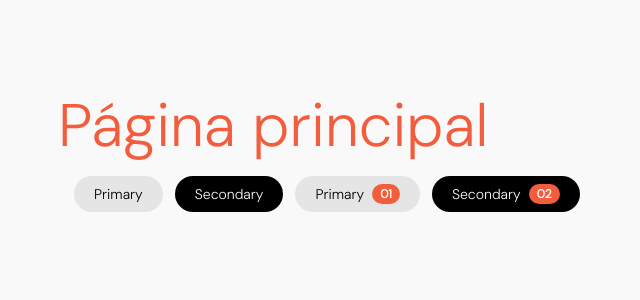
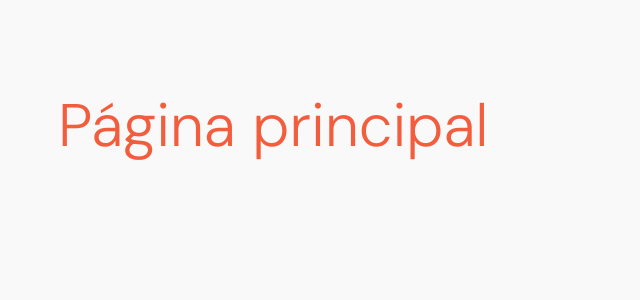
Before and after one commit to mauriciogc/next.js-15.3-1, a Next.js app: page / in a window 1280 px wide. Shown: the top 300 px of the page, without its empty margins (262-902 px from the left). Built offline with nearby package versions, Linux system fonts and the light colour scheme.

Commit message:
docs: update README

```diff
--- a/src/app/page.tsx
+++ b/src/app/page.tsx
@@ -2,23 +2,6 @@ export default function HomePage() {
   return (
     <main className="container">
       <h1 className="title">Página principal</h1>
-      <div className="flex gap-3 flex-wrap items-center px-4 py-3 rounded-xl">
-        <button className="pill-button pill-button-default">Primary</button>
-
-        <button className="pill-button pill-button-active flex items-center">
-          Secondary
-        </button>
-
-        <button className="pill-button pill-button-default flex items-center">
-          Primary
-          <span className="pill-badge">01</span>
-        </button>
-
-        <button className="pill-button pill-button-active flex items-center">
-          Secondary
-          <span className="pill-badge">02</span>
-        </button>
-      </div>
     </main>
   );
 }
```
Also changed, not shown: 1 other file (tests, documents, lock files or other folders).
